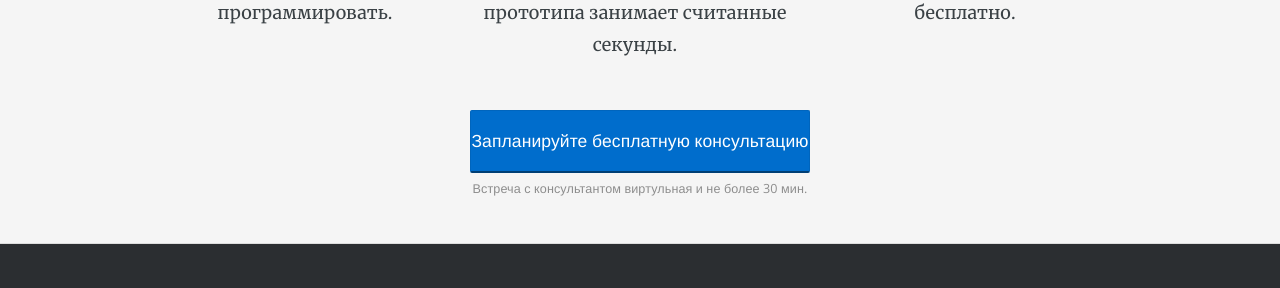
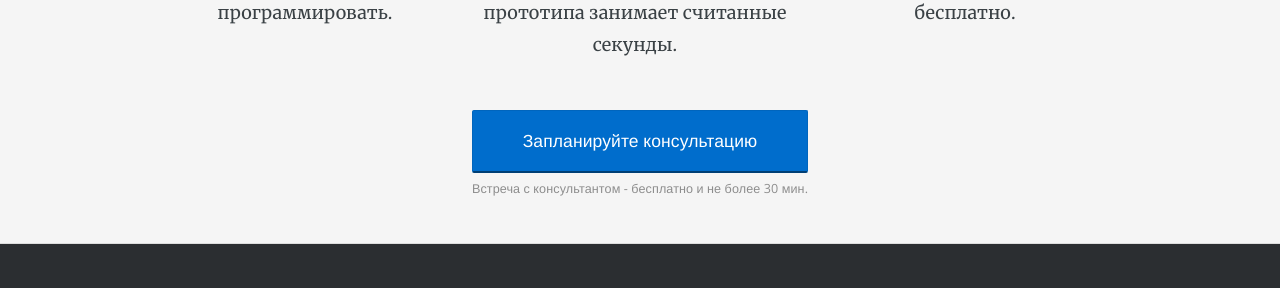
Before and after one commit to RakhimyanTim/enblabs.github.io, a Jekyll site: the page built from pages/index.html, in a window 1280 px wide. Shown: the part 872-1160 px from the top of the page. Built offline with Jekyll 4.4.1, drawn with Linux system fonts in a browser that asks for light colours; nearby versions of some CDN libraries.

Commit message:
Update index.html

```diff
--- a/pages/index.html
+++ b/pages/index.html
@@ -39,8 +39,8 @@
 	<div class="container">
 		<div style="text-align: center;">
 			<div style="display: inline-block;">
-					<a href="https://meetme.so/walkingstartup" class="btn btn-block btn-centered btn-large btn-primary sign-up" style="display: inherit;">Запланируйте бесплатную консультацию</a>
-				<span class="btn-sub-text">Встреча с консультантом виртульная и не более 30 мин.</span>
+					<a href="https://meetme.so/walkingstartup" class="btn btn-block btn-centered btn-large btn-primary sign-up" style="display: inherit;">Запланируйте консультацию</a>
+				<span class="btn-sub-text">Встреча с консультантом - бесплатно и не более 30 мин.</span>
 			</div>
 		</div>
 	</div>
```
